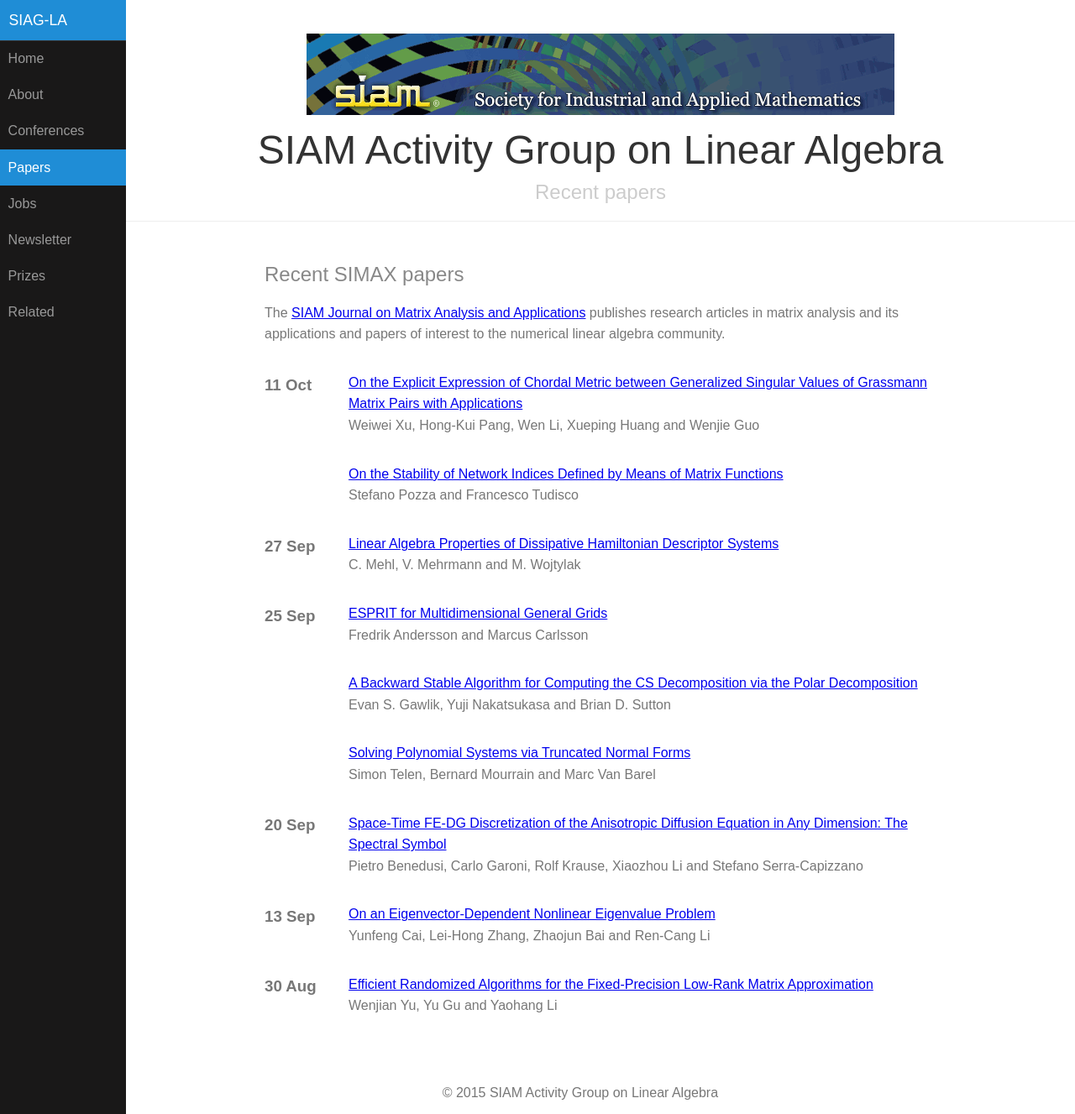
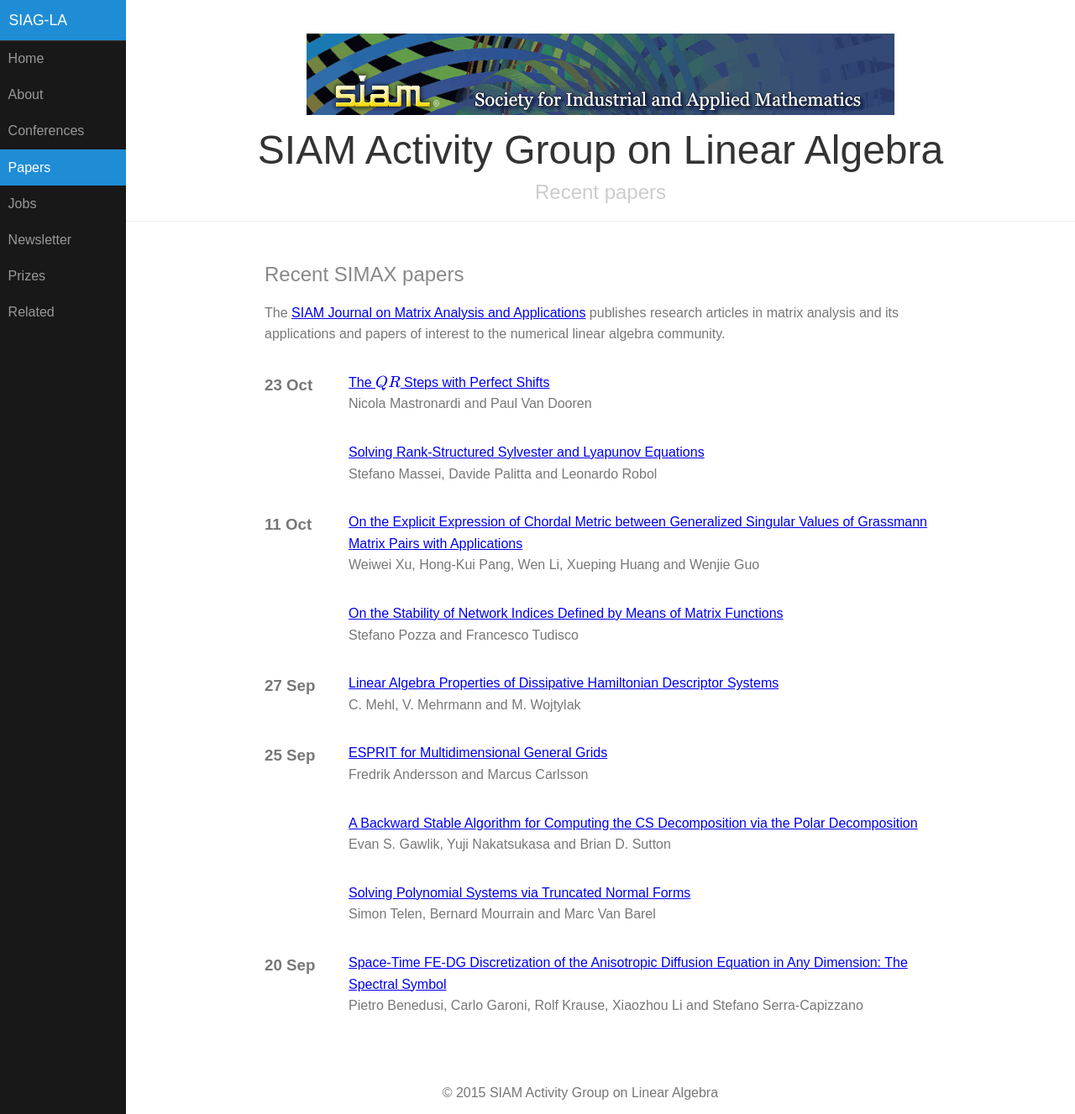
Before and after one commit to dbindel/siagla, a Jekyll site: the page built from simax.html, in a window 1280 px wide and 1327 px high. Shown: the whole window at 84% size. Built offline with Jekyll 4.4.1, drawn with Linux system fonts in a browser that asks for light colours; formulas are drawn with MathJax 3.

Commit message:
Automated updates to simax.yml

```diff
--- a/_data/simax.yml
+++ b/_data/simax.yml
@@ -3118,3 +3118,19 @@
   title: On the Explicit Expression of Chordal Metric between Generalized Singular
     Values of Grassmann Matrix Pairs with Applications
   volume: '39'
+- authors: Stefano Massei, Davide Palitta and Leonardo Robol
+  date: '2018-10-23T07:00:00Z'
+  doi: doi:10.1137/17M1157155
+  link: https://epubs.siam.org/doi/abs/10.1137/17M1157155?ai=s7&mi=3ezuvv&af=R
+  pp_end: '1590'
+  pp_start: '1564'
+  title: Solving Rank-Structured Sylvester and Lyapunov Equations
+  volume: '39'
+- authors: Nicola Mastronardi and Paul Van Dooren
+  date: '2018-10-23T07:00:00Z'
+  doi: doi:10.1137/17M1139321
+  link: https://epubs.siam.org/doi/abs/10.1137/17M1139321?ai=s7&mi=3ezuvv&af=R
+  pp_end: '1615'
+  pp_start: '1591'
+  title: The $QR$ Steps with Perfect Shifts
+  volume: '39'
```
